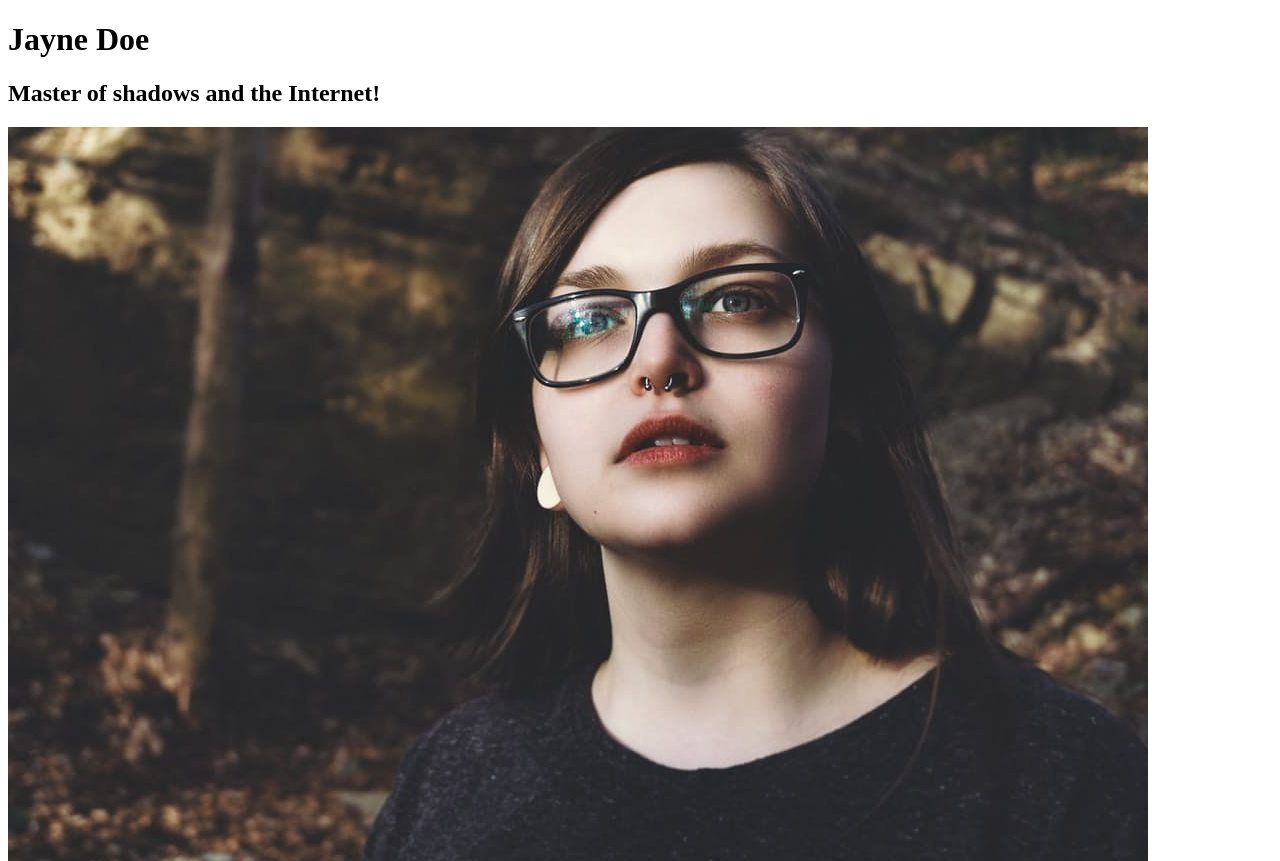
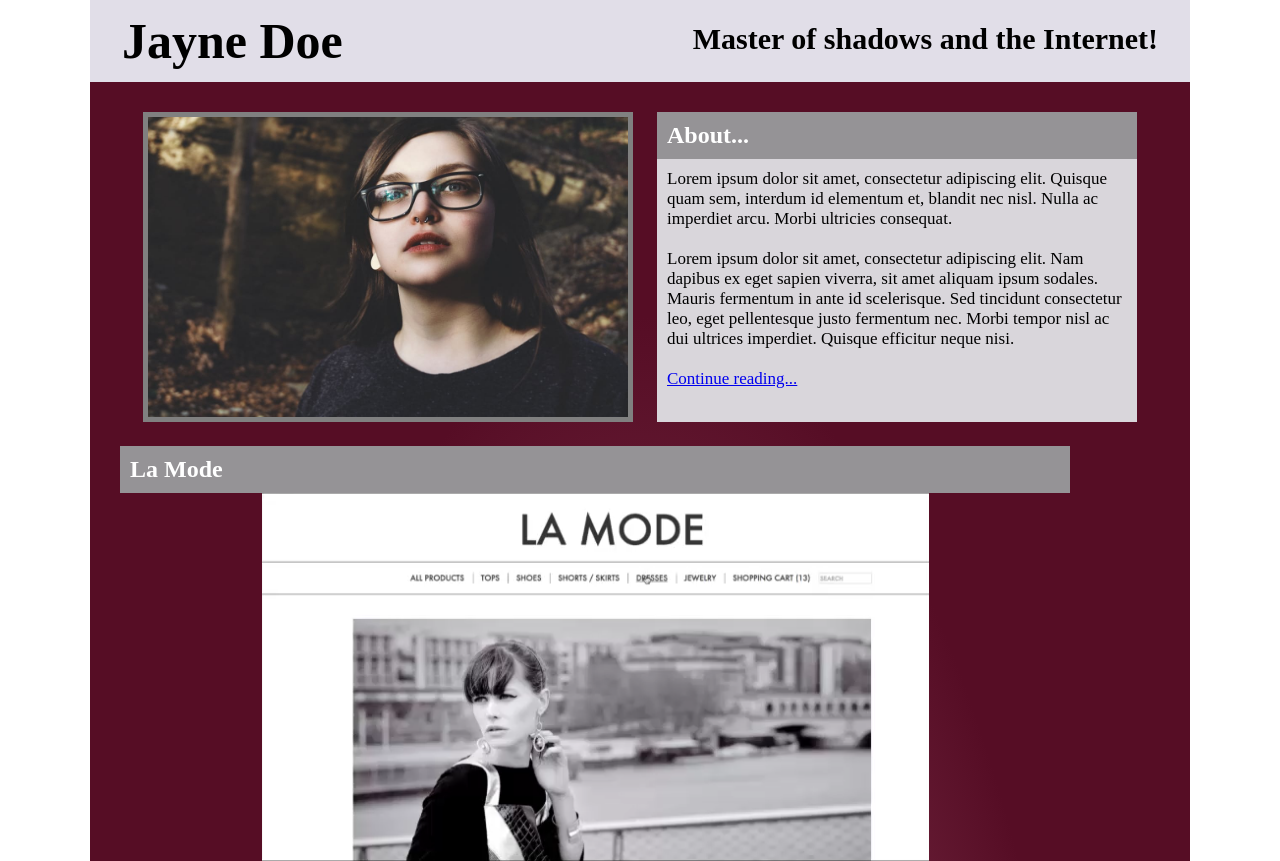
Before and after one commit to harshadak/portfolio_assignment, a plain HTML site: page index.html in a window 1280 px wide. Shown: the top 861 px of the page. Drawn offline with Linux system fonts and the light colour scheme; a web font is replaced by a local one.

Commit message:
Created styles for About me section

```diff
--- a/index.html
+++ b/index.html
@@ -5,6 +5,7 @@
     <meta charset="UTF-8">
     <meta name="description" content="JavaScript Basics">
     <title>Jayne Doe</title>
+    <link href="https://fonts.googleapis.com/css?family=Bellefair" rel="stylesheet">
     <link rel="stylesheet" href="style.css">
 </head>
 
--- a/style.css
+++ b/style.css
@@ -0,0 +1,90 @@
+* {
+    margin: 0;
+    padding: 0;
+}
+.container {
+    margin: 0 auto;
+    width: 1100px;
+}
+
+/* Header styles */
+
+.header {
+    background-color: #e1dee8;
+    padding: 12px;
+}
+.header h1 {
+    display: inline;
+    margin-left: 20px;
+    font-family: 'Bellefair', serif;
+    font-size: 50px;
+}
+.header h2 {
+    display: inline;
+    float: right;
+    margin-right: 20px;
+    margin-top: 10px;
+    font-size: 30px;
+}
+
+/* Main Content styles */
+
+.main-content {
+    padding: 30px;
+    text-align: center;
+    background: red;
+    /* For browsers that do not support gradients */
+    background: -webkit-radial-gradient(#BA7B90 5%, #91455E 15%, #560D25 60%);
+    /* Safari 5.1-6.0 */
+    background: -o-radial-gradient(#BA7B90 5%, #91455E 15%, #560D25 60%);
+    /* For Opera 11.6-12.0 */
+    background: -moz-radial-gradient(#BA7B90 5%, #91455E 15%, #560D25 60%);
+    /* For Firefox 3.6-15 */
+    background: radial-gradient(#BA7B905 5%, #91455E 15%, #560D25 60%);
+    /* Standard syntax */
+}
+
+/* About Me styles */
+
+.about-me {
+    margin-bottom: 20px
+}
+.about-me img {
+    width: 480px;
+    height: 300px;
+    display: inline-block;
+    border: 5px solid grey;
+    margin-right: 20px;
+}
+.my-intro {
+    width: 480px;
+    height: 310px;
+    display: inline-block;
+    background-color: #d9d6db;
+    vertical-align: top;
+}
+
+/* Common style */
+
+.main-content h3.main-heading {
+    font-size: 24px;
+    background-color: #959396;
+    color: #fff;
+    padding: 10px;
+    text-align: left;
+}
+.main-content p.info {
+    padding: 10px;
+    font-size: 17px;
+    text-align: left;
+}
+
+/* Projects styles */
+
+.projects {
+    display: block;
+    width: 950px;
+}
+.project-info {
+    display: inline-block;
+}
```
